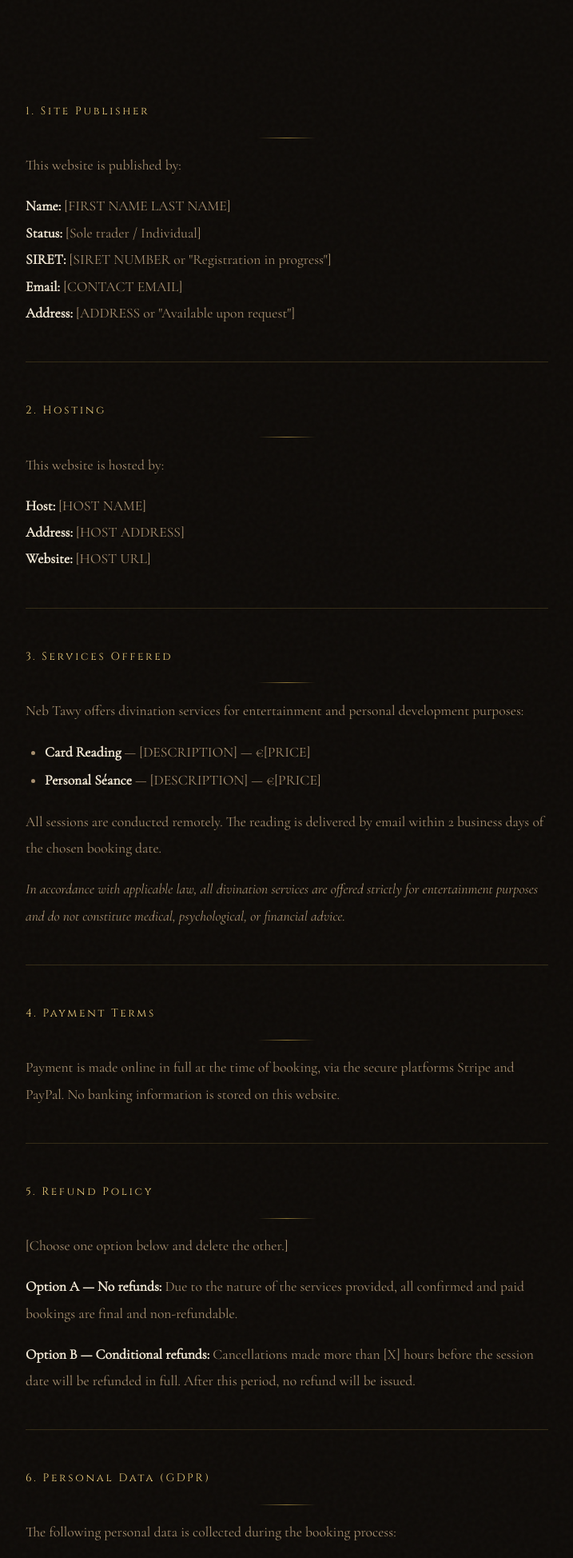
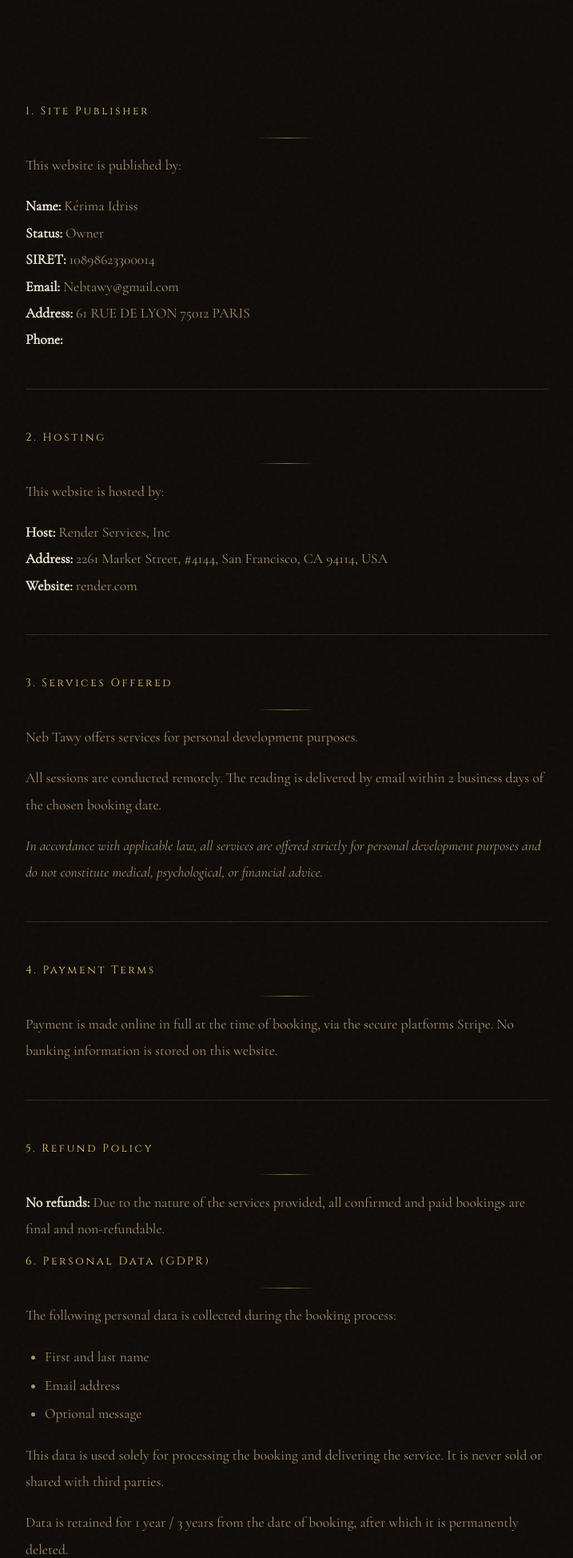
Before and after one commit to 5w1555/neb-tawy-website, a Django app: page /mentions-legales/ in a window 1280 px wide. Shown: the part 772-2720 px from the top of the page at 80% size, without its empty margins (281-998 px from the left). Run offline with Django 5.2, Linux system fonts and the light colour scheme.

Commit message:
finalizing live service

```diff
--- a/core/templates/mentions-legales.html
+++ b/core/templates/mentions-legales.html
@@ -15,11 +15,12 @@
         <h2>1. Site Publisher</h2>
         <p>This website is published by:</p>
         <p>
-            <strong>Name:</strong> [FIRST NAME LAST NAME]<br>
-            <strong>Status:</strong> [Sole trader / Individual]<br>
-            <strong>SIRET:</strong> [SIRET NUMBER or "Registration in progress"]<br>
-            <strong>Email:</strong> [CONTACT EMAIL]<br>
-            <strong>Address:</strong> [ADDRESS or "Available upon request"]
+            <strong>Name:</strong> Kérima Idriss<br>
+            <strong>Status:</strong> Owner<br>
+            <strong>SIRET:</strong> 10898623300014<br>
+            <strong>Email:</strong> Nebtawy@gmail.com<br>
+            <strong>Address:</strong> 61 RUE DE LYON 75012 PARIS<br>
+            <strong>Phone:</strong>
         </p>
     </div>
 
@@ -27,28 +28,24 @@
         <h2>2. Hosting</h2>
         <p>This website is hosted by:</p>
         <p>
-            <strong>Host:</strong> [HOST NAME]<br>
-            <strong>Address:</strong> [HOST ADDRESS]<br>
-            <strong>Website:</strong> [HOST URL]
+            <strong>Host:</strong> Render Services, Inc<br>
+            <strong>Address:</strong> 2261 Market Street, #4144, San Francisco, CA 94114, USA<br>
+            <strong>Website:</strong> render.com
         </p>
     </div>
 
     <div class="legal-block">
         <h2>3. Services Offered</h2>
         <p>
-            Neb Tawy offers divination services for entertainment and personal development purposes:
+            Neb Tawy offers services for personal development purposes.
         </p>
-        <ul class="legal-list">
-            <li><strong>Card Reading</strong> — [DESCRIPTION] — €[PRICE]</li>
-            <li><strong>Personal Séance</strong> — [DESCRIPTION] — €[PRICE]</li>
-        </ul>
         <p>
             All sessions are conducted remotely. The reading is delivered by email within
             2 business days of the chosen booking date.
         </p>
         <p style="font-style: italic; color: var(--text-muted);">
-            In accordance with applicable law, all divination services are offered strictly
-            for entertainment purposes and do not constitute medical, psychological,
+            In accordance with applicable law, all services are offered strictly
+            for personal development purposes and do not constitute medical, psychological,
             or financial advice.
         </p>
     </div>
@@ -57,26 +54,17 @@
         <h2>4. Payment Terms</h2>
         <p>
             Payment is made online in full at the time of booking, via the secure platforms
-            Stripe and PayPal. No banking information is stored on this website.
+            Stripe. No banking information is stored on this website.
         </p>
     </div>
 
     <div class="legal-block">
         <h2>5. Refund Policy</h2>
         <p>
-            [Choose one option below and delete the other.]
-        </p>
-        <p>
-            <strong>Option A — No refunds:</strong>
+            <strong>No refunds:</strong>
             Due to the nature of the services provided, all confirmed and paid bookings
             are final and non-refundable.
         </p>
-        <p>
-            <strong>Option B — Conditional refunds:</strong>
-            Cancellations made more than [X] hours before the session date will be
-            refunded in full. After this period, no refund will be issued.
-        </p>
-    </div>
 
     <div class="legal-block">
         <h2>6. Personal Data (GDPR)</h2>
@@ -93,13 +81,12 @@
             It is never sold or shared with third parties.
         </p>
         <p>
-            Data is retained for [1 year / 3 years] from the date of booking,
+            Data is retained for 1 year / 3 years from the date of booking,
             after which it is permanently deleted.
         </p>
         <p>
             In accordance with the General Data Protection Regulation (GDPR), you have the
-            right to access, correct, or delete your personal data. To exercise these rights,
-            contact: <a href="mailto:[EMAIL]">[EMAIL]</a>
+            right to access, correct, or delete your personal data.
         </p>
     </div>
 
```
Also changed, not shown: core/templates/index.html (+5 -6 lines).
